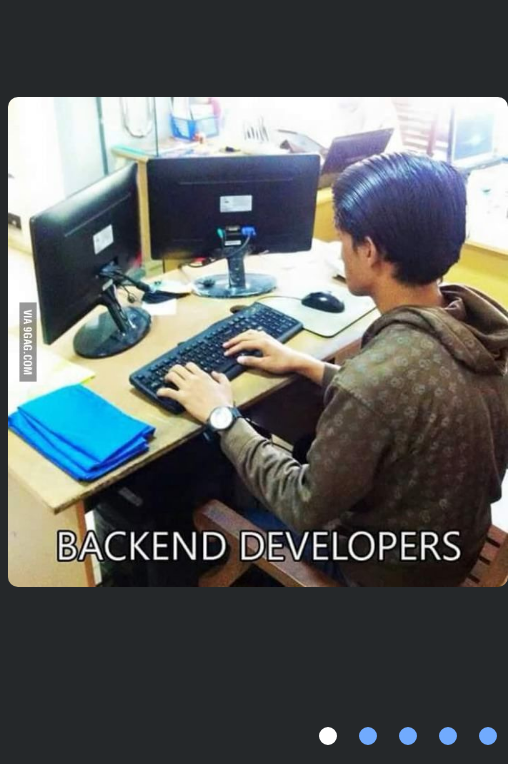
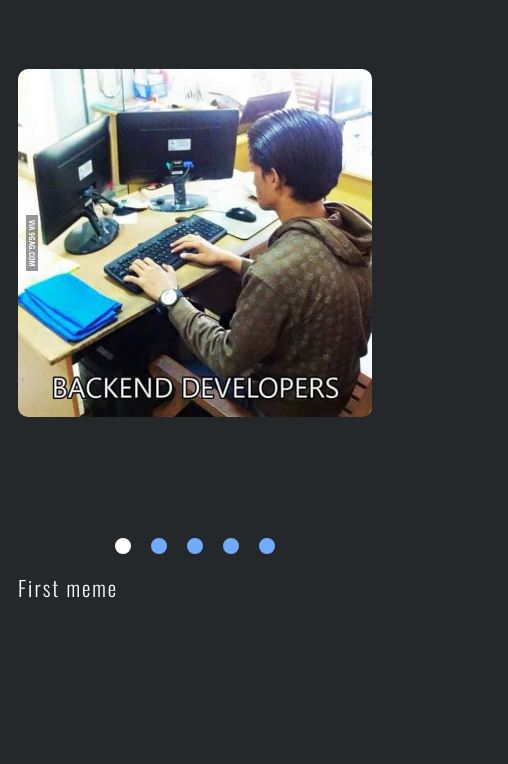
Before and after one commit to sasaafanasienka/cssMemSlider, a plain HTML site: page cssMemSlider/index.html in a window 390 px wide. Shown: the part 97-861 px from the top of the page, 508 px wide, since content can reach past the window. Drawn offline with nearby package versions, Linux system fonts and the light colour scheme.

Commit message:
feat: text block

```diff
--- a/cssMemSlider/index.html
+++ b/cssMemSlider/index.html
@@ -5,6 +5,9 @@
     <meta http-equiv="X-UA-Compatible" content="IE=edge">
     <meta name="viewport" content="width=device-width, initial-scale=1.0">
     <link rel="stylesheet" href="./style.css">
+    <link rel="preconnect" href="https://fonts.googleapis.com">
+    <link rel="preconnect" href="https://fonts.gstatic.com" crossorigin>
+    <link href="https://fonts.googleapis.com/css2?family=Oswald:wght@300&display=swap" rel="stylesheet">
     <title>Document</title>
 </head>
 <body>
--- a/cssMemSlider/index.js
+++ b/cssMemSlider/index.js
@@ -1,18 +1,32 @@
+const texts = {
+    0: 'First meme',
+    1: 'Second meme',
+    2: 'Third meme',
+    3: 'Fourth meme',
+    4: 'Last meme',
+}
+
 class Slider {
     constructor() {
         this.buttons = document.querySelectorAll('.button')
         this.slider = document.querySelector('.slider')
+        this.item = document.querySelector('.item')
+        this.text = document.querySelector('.text')
 
-        this.changeimage = this.changeimage.bind(this)    }
+        this.changeImage = this.changeImage.bind(this)
+        this.changeText = this.changeText.bind(this)
+    }
 
     init() {
+        this.text.textContent = texts[0]
         this.buttons.forEach((button, index) => {
-            button.addEventListener('click', () => {this.changeimage(index)})
+            button.addEventListener('click', () => {this.changeImage(index)})
         })
     }
 
-    changeimage(index) {
-        this.slider.style.transform = `translateX(-${500 * index}px)`
+    changeImage(index) {
+        const step = this.item.offsetWidth
+        this.slider.style.transform = `translateX(-${step * index}px)`
         this.buttons.forEach((button, i) => {
             if (index == i) {
                 button.classList.add('button_active')
@@ -20,7 +34,15 @@ class Slider {
                 button.classList.remove('button_active')
             }
         })
-        // console.log(index)
+        this.changeText(index)
+    }
+
+    changeText(index) {
+        this.text.classList.add('text_disabled')
+        setTimeout(() => {
+            this.text.textContent = texts[index]
+            this.text.classList.remove('text_disabled')
+        }, 200)
     }
 }
 
--- a/cssMemSlider/style.css
+++ b/cssMemSlider/style.css
@@ -1,16 +1,24 @@
+html {
+    font-size: 14px;
+    font-family: 'Oswald', sans-serif;
+    line-height: 2rem;
+    letter-spacing: 2px;
+}
+
 body {
     position: relative;
-    background: #25282a
+    background: #25282a;
 }
 
 .container {
-    width: 500px;
+    width: min(36rem, calc(100% - 20px));
     margin: 100px auto 0;
     display: grid;
-    grid-template-columns: 2fr 1fr;
+    grid-template-columns: 3fr 2fr;
     grid-template-areas:
         'meme meme'
         'text pagination';
+    gap: 10px;
     overflow: hidden;
 }
 
@@ -34,15 +42,15 @@ body {
 .pagination {
     grid-area: pagination;
     display: flex;
-    justify-content: center;
+    justify-content: flex-end;
 }
 
 .button {
-    width: 40px;
-    height: 40px;
+    width: 36px;
+    height: 36px;
     border: none;
     outline: none;
-    padding: 11px;
+    padding: 10px;
     box-sizing: border-box;
     cursor: pointer;
     background-color: rgba(0,0,0,0);
@@ -53,7 +61,7 @@ body {
     height: 100%;
     border: none;
     background-color: #71abfe;
-    border: 4px solid #71abfe;
+    border: 3px solid #71abfe;
     box-sizing: border-box;
     border-radius: 100px;
 }
@@ -65,7 +73,7 @@ body {
 
 .button_active div {
     background-color: #ffffff;
-    border: 4px solid #ffffff;
+    border: 3px solid #ffffff;
 }
 
 .button_active:hover div {
@@ -74,5 +82,53 @@ body {
 }
 
 .text {
-    grid-area: text
+    grid-area: text;
+    margin: 0;
+    color: white;
+    font-size: 2rem;
+    animation: show 1s
 }
+
+.text_disabled {
+    opacity: 0;
+    animation: hide .2s
+}
+
+@media (max-width: 520px) {
+    .container {
+        grid-template-columns: 1fr;
+        grid-template-areas:
+        'meme'
+        'pagination'
+        'text';
+        overflow: hidden;
+    }
+    .text {
+        font-size: 1.5rem;
+    }
+    .pagination {
+        justify-content: center;
+    }
+}
+
+@keyframes hide {
+    0% {
+        opacity: 1;
+        transform: scale(1)
+    }
+    100% {
+        opacity: 0;
+        transform: scale(0.9)
+    }
+}
+
+@keyframes show {
+    0% {
+        opacity: 0;
+        transform: scale(0.9)
+    }
+    100% {
+        opacity: 1;
+        transform: scale(1)
+    }
+}
```
